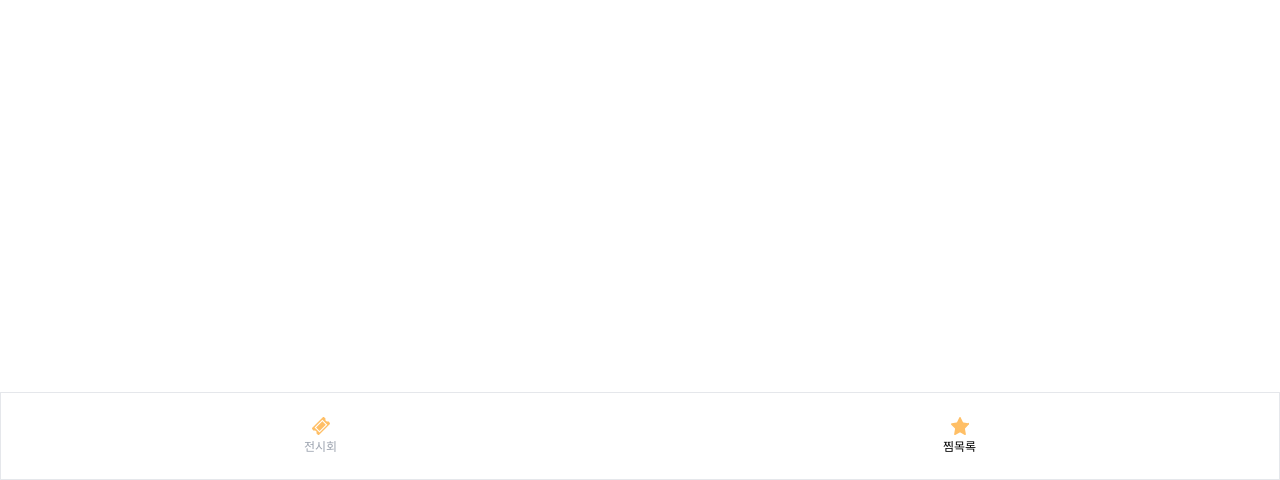
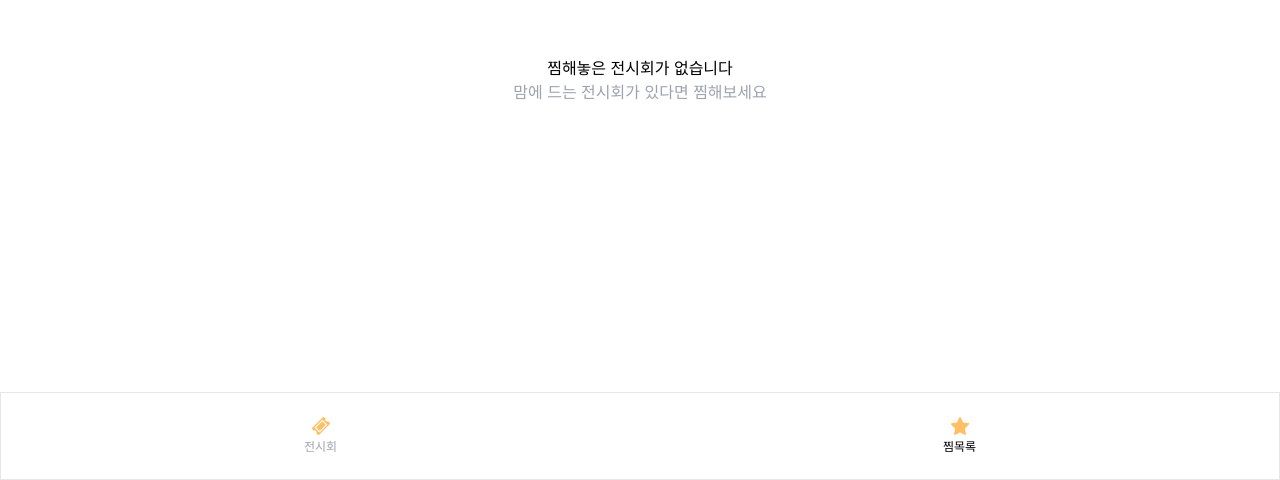
Before and after one commit to artvelop/mentoring-codereview-react, a React (Create React App) app: page /picked in a window 1280 px wide. Before the commit this address had no page. Shown: the part 320-800 px from the top of the page. Built offline with nearby package versions, Linux system fonts and the light colour scheme.

Commit message:
Feat: 찜목록 없을 시 UI 처리

```diff
--- a/src/pages/Picked.tsx
+++ b/src/pages/Picked.tsx
@@ -5,18 +5,27 @@ import { useQuery } from '@tanstack/react-query';
 import React from 'react';
 
 const Picked = () => {
-  const { data: exhibitionList, isLoading } = useQuery<Exhibition[]>({
+  const { data: exhibitionList } = useQuery<Exhibition[]>({
     queryKey: ['exhibitionList'],
   });
   const { pickedExhibitionIDs } = usePickedExhibitionStore();
 
+  const pickedExhibitionList = exhibitionList?.filter((exhibition) =>
+    pickedExhibitionIDs.includes(exhibition.id),
+  );
+
   return (
     <div>
-      {isLoading && <div>Loading...</div>}
-      {exhibitionList &&
-        exhibitionList
-          .filter((exhibition) => pickedExhibitionIDs.includes(exhibition.id))
-          .map((exhibition) => <ExhibitionCard key={exhibition.id} exhibition={exhibition} />)}
+      {pickedExhibitionList && pickedExhibitionList.length > 0 ? (
+        pickedExhibitionList.map((exhibition) => (
+          <ExhibitionCard key={exhibition.id} exhibition={exhibition} />
+        ))
+      ) : (
+        <div className="h-[100dvh] flex flex-col items-center justify-center">
+          <p>찜해놓은 전시회가 없습니다</p>
+          <p className="text-gray-400">맘에 드는 전시회가 있다면 찜해보세요</p>
+        </div>
+      )}
     </div>
   );
 };
```
